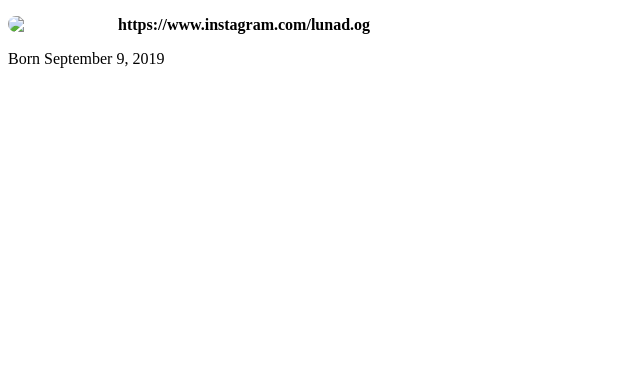
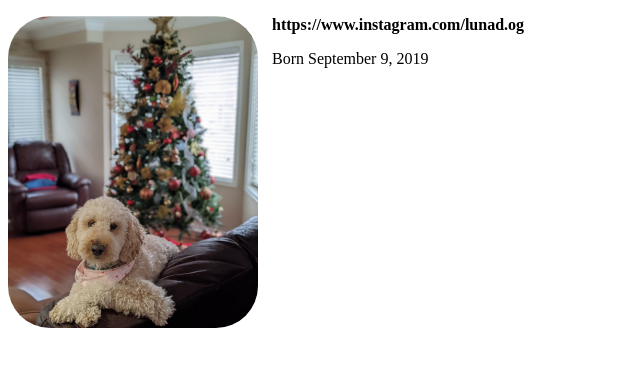
Before and after one commit to Andres-Patarroyo/HTML, a plain HTML site: page index.html in a window 1280 px wide. Shown: the whole page, without its empty margins (0-640 px from the left). Drawn offline with Linux system fonts and the light colour scheme.

Commit message:
index 2?

```diff
--- a/index.html
+++ b/index.html
@@ -1,23 +1,22 @@
 <!DOCTYPE html>
-<html>
+<html lang="en">
   <head>
-        <title>
-            My First Webpage blah blah
-        </title>
+    <title>My First Webpage blah blah</title>
     <style>
-            img{
-                width: 100px;
-                border-radius: 10px;
+      img {
+        width: 250px;
+        border-radius: 42px;
         float: left;
-                margin-right: 10px;
+        margin-right: 14px;
       }
-            .username{font-weight: bold;}
+      .username {
+        font-weight: bold;
+      }
     </style>
   </head>
   <body>
-        <img src="images/Luna.png">
+    <img src="images/Luna.png" alt="An image of Luna the Labradoodle" />
     <p class="username">https://www.instagram.com/lunad.og</p>
     <p>Born September 9, 2019</p>
-
   </body>
 </html>
```
Also changed, not shown: index 2.html (added, +10 -0 lines), images/Luna.png (added). Lines whose indentation alone changed are shown as unchanged.
